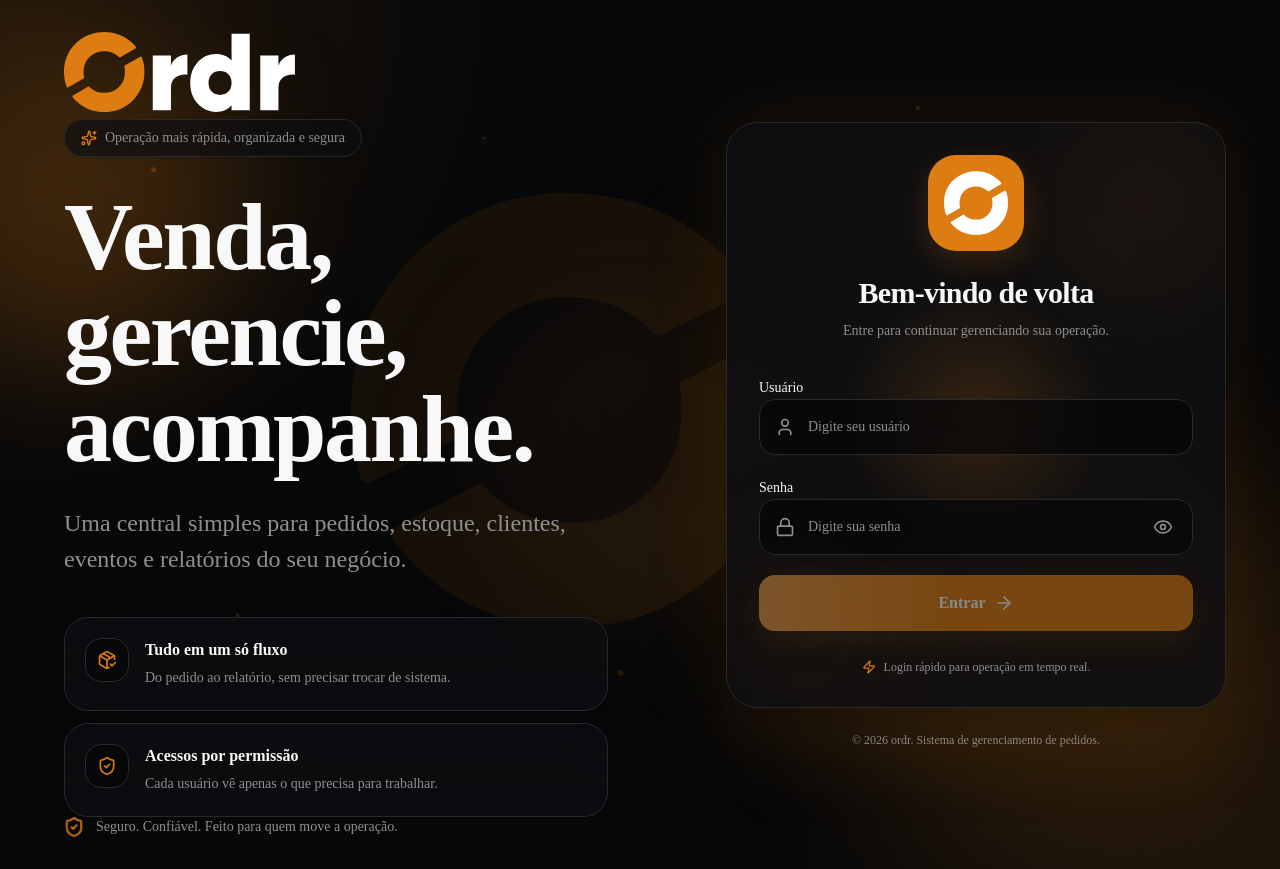
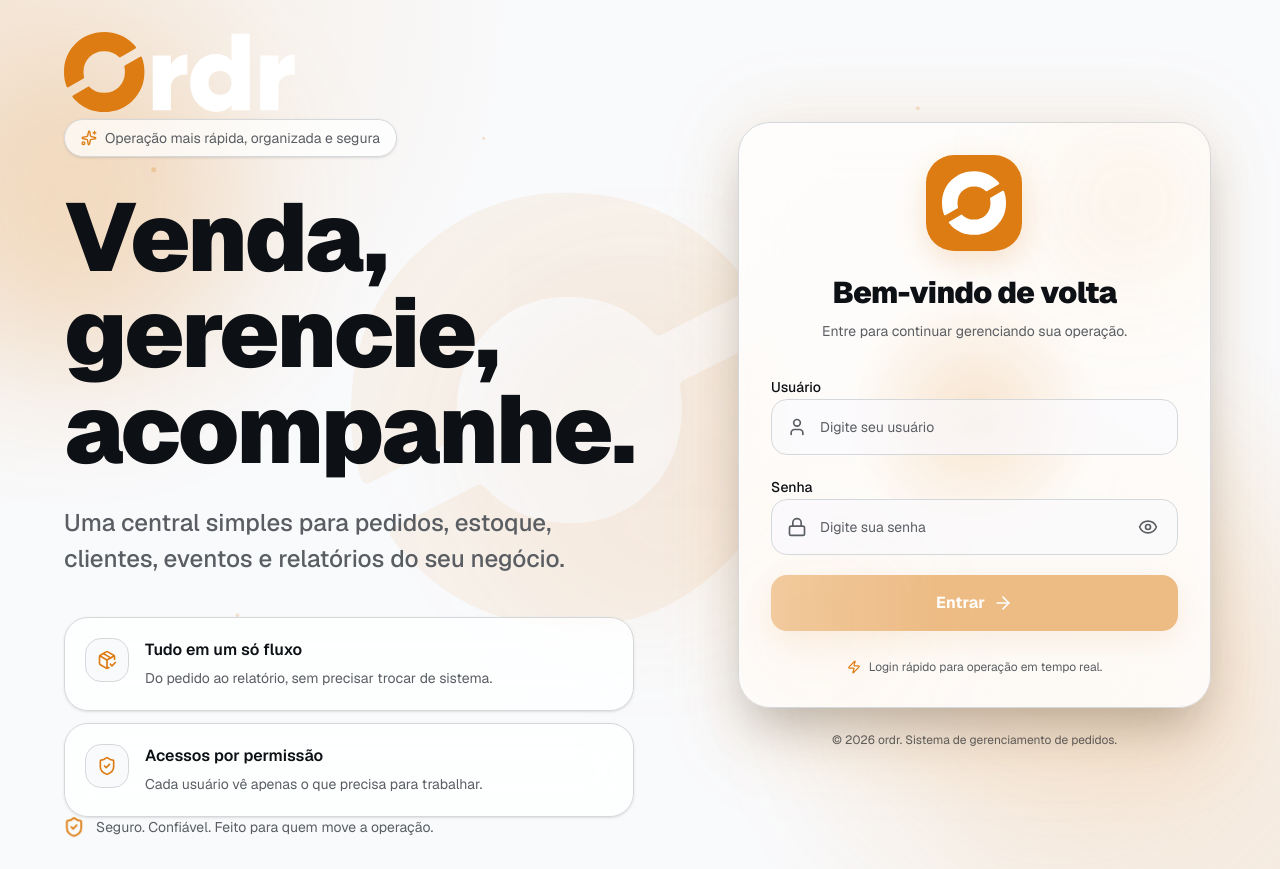
Before and after one commit to Garcia-Joao/app.ordr, a Next.js app: page /login/ in a window 1280 px wide. Built offline with nearby package versions, Linux system fonts and the light colour scheme; no server answers.

Commit message:
fix font missing

```diff
--- a/app/layout.tsx
+++ b/app/layout.tsx
@@ -1,15 +1,16 @@
-import type { Metadata, Viewport } from 'next'
+import type { Metadata } from 'next'
 import { Geist, Geist_Mono } from 'next/font/google'
-import { Analytics } from '@vercel/analytics/next'
-import AppShell from '@/components/layout/app-shell'
 import './globals.css'
 
-export const viewport: Viewport = {
-  width: 'device-width',
-  initialScale: 1,
-  maximumScale: 1,
-  themeColor: '#dd7c12',
-}
+const geistSans = Geist({
+  variable: '--font-geist-sans',
+  subsets: ['latin'],
+})
+
+const geistMono = Geist_Mono({
+  variable: '--font-geist-mono',
+  subsets: ['latin'],
+})
 
 export const metadata: Metadata = {
   title: 'ORDR',
@@ -36,10 +37,9 @@ export default function RootLayout({
   children: React.ReactNode
 }>) {
   return (
-    <html lang="pt-BR" className="dark bg-background">
-      <body className="font-sans antialiased min-h-screen">
-        <AppShell>{children}</AppShell>
-        {process.env.NODE_ENV === 'production' && <Analytics />}
+    <html lang="pt-BR">
+      <body className={`${geistSans.variable} ${geistMono.variable} antialiased`}>
+        {children}
       </body>
     </html>
   )
```
Also changed, not shown: 154 other files (tests, documents, lock files or other folders).
